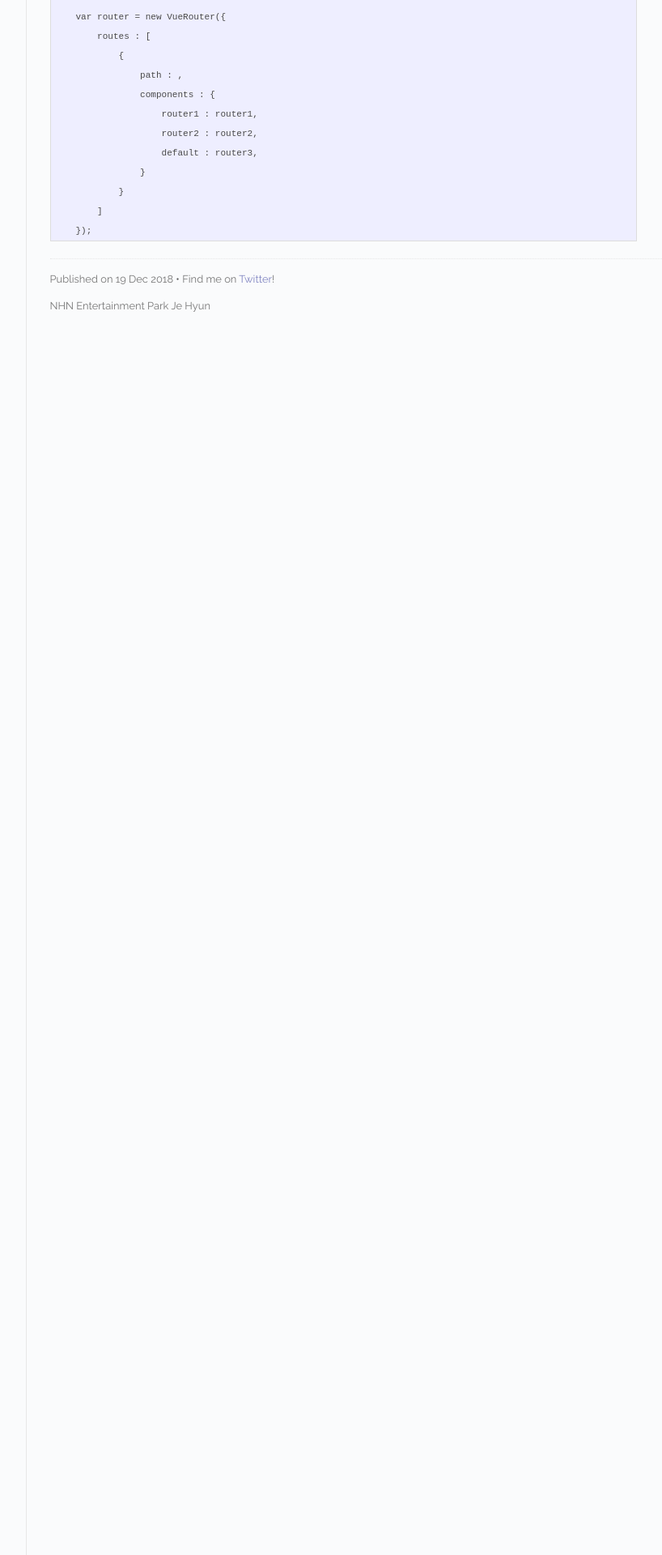
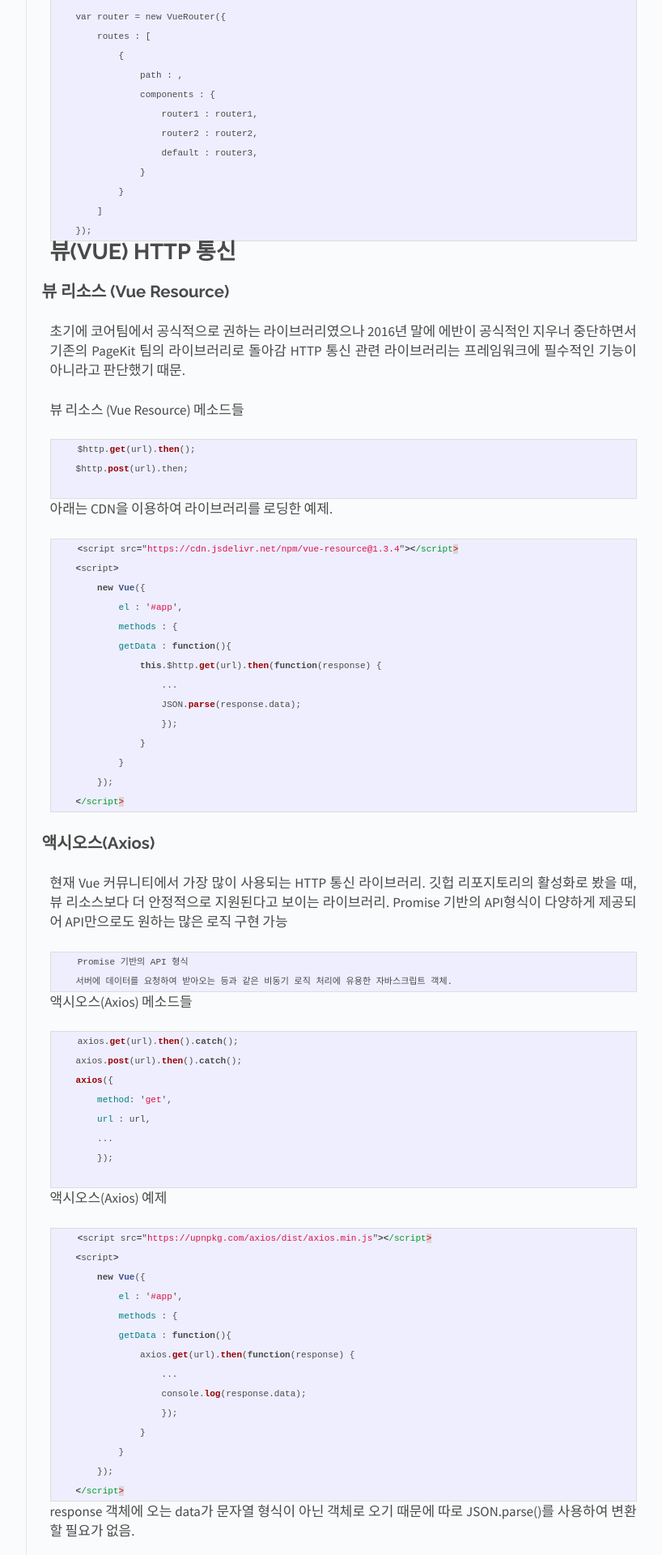
Before and after one commit to ParkJeHyun/ParkJeHyun.github.io, a Jekyll site: the page built from _posts/2018-12-19-Vue JS-4장.md, in a window 1280 px wide. Shown: the part 3080-5000 px from the top of the page at 81% size, without its empty margins (326-1144 px from the left). Built offline with Jekyll 4.4.1, drawn with Linux system fonts in a browser that asks for light colours; our own code applies the rules of GitHub Pages for plain Markdown files; comment, search, counter and statistics services are not loaded.

Commit message:
4장 완료

````diff
--- a/_posts/2018-12-19-Vue JS-4장.md
+++ b/_posts/2018-12-19-Vue JS-4장.md
@@ -146,3 +146,81 @@ Vue로 만든 페이지 간에 자유롭게 이동 가능
         ]
     });
 ```
+
+# 뷰(VUE) HTTP 통신
+
+## 뷰 리소스 (Vue Resource)
+
+초기에 코어팀에서 공식적으로 권하는 라이브러리였으나 2016년 말에 에반이 공식적인 지우너 중단하면서 기존의 PageKit 팀의 라이브러리로 돌아감
+HTTP 통신 관련 라이브러리는 프레임워크에 필수적인 기능이 아니라고 판단했기 때문.
+
+
+뷰 리소스 (Vue Resource) 메소드들
+
+```js
+    $http.get(url).then();
+    $http.post(url).then;
+
+```
+
+아래는 CDN을 이용하여 라이브러리를 로딩한 예제.
+```js
+    <script src="https://cdn.jsdelivr.net/npm/vue-resource@1.3.4"></script>
+    <script>
+        new Vue({
+            el : '#app',
+            methods : {
+            getData : function(){
+                this.$http.get(url).then(function(response) {
+                    ...
+                    JSON.parse(response.data);
+                    });
+                }
+            }
+        });
+    </script>
+```
+
+## 액시오스(Axios)
+
+현재 Vue 커뮤니티에서 가장 많이 사용되는 HTTP 통신 라이브러리.
+깃헙 리포지토리의 활성화로 봤을 때, 뷰 리소스보다 더 안정적으로 지원된다고 보이는 라이브러리.
+Promise 기반의 API형식이 다양하게 제공되어 API만으로도 원하는 많은 로직 구현 가능
+
+```
+    Promise 기반의 API 형식
+    서버에 데이터를 요청하여 받아오는 등과 같은 비동기 로직 처리에 유용한 자바스크립트 객체.
+```
+
+액시오스(Axios) 메소드들
+
+```js
+    axios.get(url).then().catch();
+    axios.post(url).then().catch();
+    axios({
+        method: 'get',
+        url : url,
+        ...
+        });
+
+```
+
+액시오스(Axios) 예제
+```js
+    <script src="https://upnpkg.com/axios/dist/axios.min.js"></script>
+    <script>
+        new Vue({
+            el : '#app',
+            methods : {
+            getData : function(){
+                axios.get(url).then(function(response) {
+                    ...
+                    console.log(response.data);
+                    });
+                }
+            }
+        });
+    </script>
+```
+
+response 객체에 오는 data가 문자열 형식이 아닌 객체로 오기 때문에 따로 JSON.parse()를 사용하여 변환할 필요가 없음.
````
